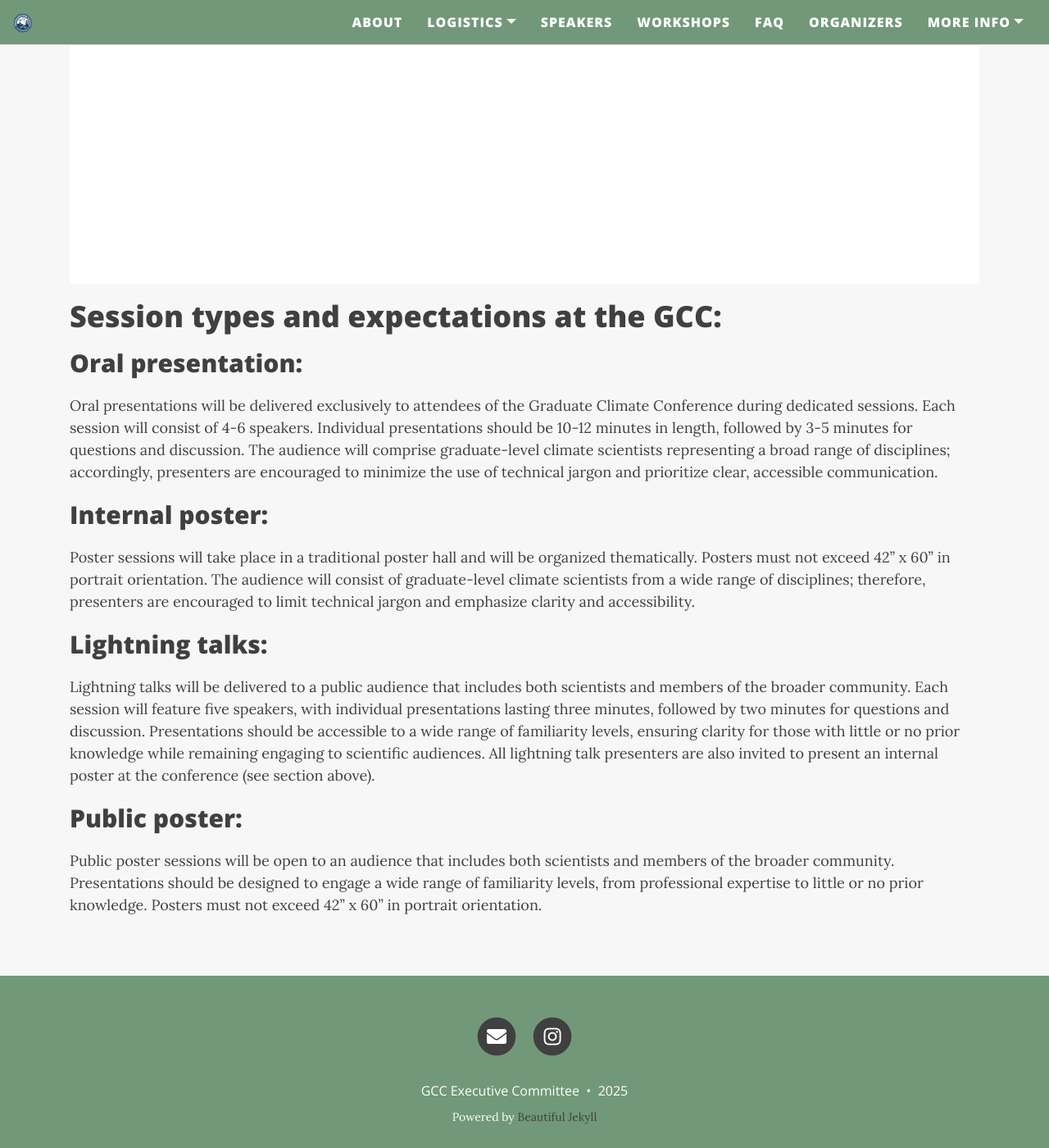
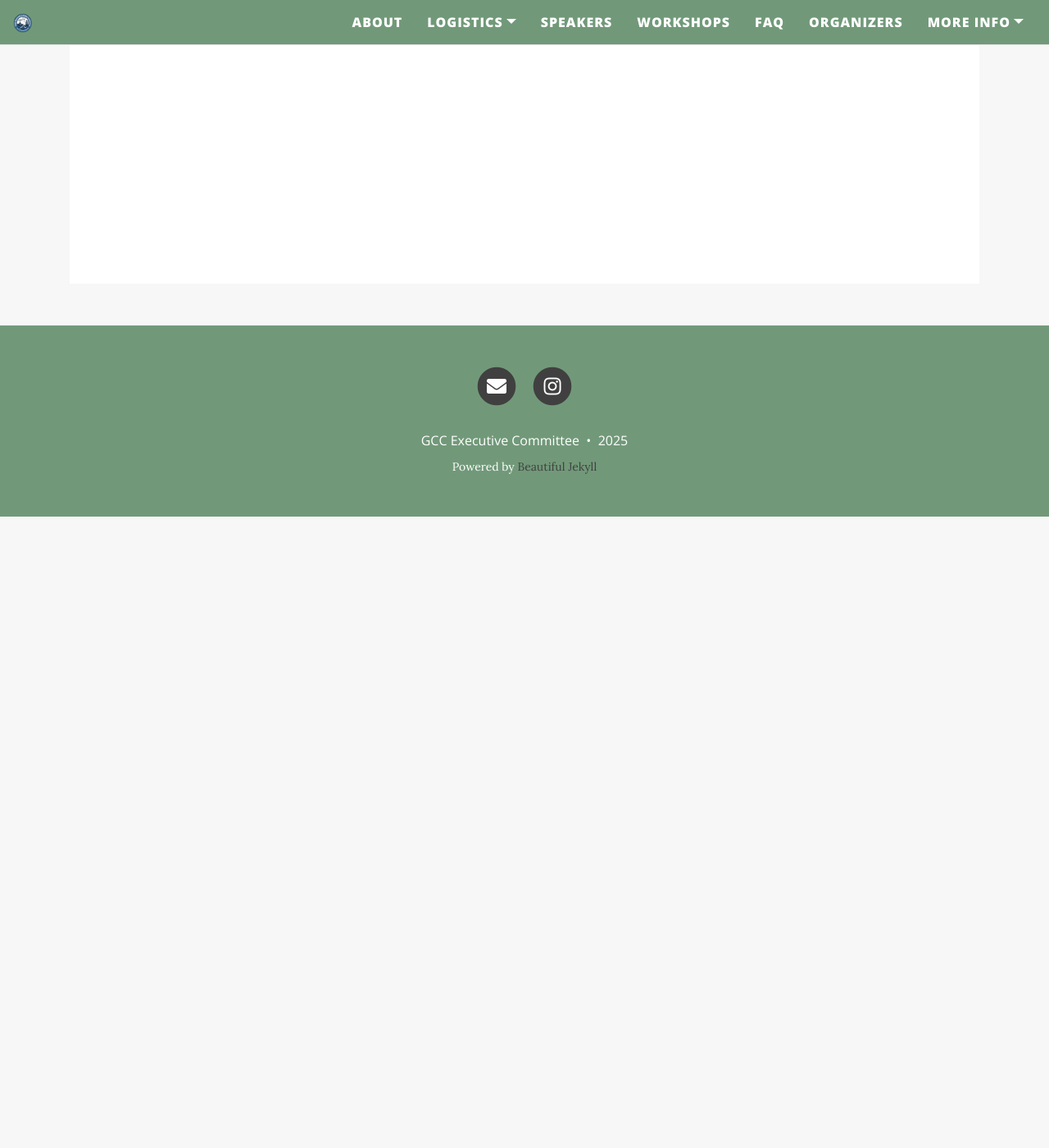
Before and after one commit to graduateclimateconference/graduateclimateconference.github.io, a Jekyll site: the page built from schedule.md, in a window 1280 px wide and 1400 px high, scrolled down 1680 px. Shown: the whole window at 82% size. Built offline with Jekyll 4.4.1, drawn with Linux system fonts in a browser that asks for light colours; nearby versions of some CDN libraries; after the commit the page ends 2310 px from its top, so only the background shows below that.

Commit message:
Update schedule.md

```diff
--- a/schedule.md
+++ b/schedule.md
@@ -10,19 +10,6 @@ cover-img: "/assets/img/path.jpg"
 </div>
 
 <!--[Abstracts](https://graduateclimateconference.github.io/pdf/GCC2024_abstracts.pdf)-->
-
-# Session types and expectations at the GCC:
-## Oral presentation:
-Oral presentations will be delivered exclusively to attendees of the Graduate Climate Conference during dedicated sessions. Each session will consist of 4-6 speakers. Individual presentations should be 10-12 minutes in length, followed by 3-5 minutes for questions and discussion. The audience will comprise graduate-level climate scientists representing a broad range of disciplines; accordingly, presenters are encouraged to minimize the use of technical jargon and prioritize clear, accessible communication.
-
-## Internal poster:
-Poster sessions will take place in a traditional poster hall and will be organized thematically. Posters must not exceed 42" x 60" in portrait orientation. The audience will consist of graduate-level climate scientists from a wide range of disciplines; therefore, presenters are encouraged to limit technical jargon and emphasize clarity and accessibility.
-
-## Lightning talks:
-Lightning talks will be delivered to a public audience that includes both scientists and members of the broader community. Each session will feature five speakers, with individual presentations lasting three minutes, followed by two minutes for questions and discussion. Presentations should be accessible to a wide range of familiarity levels, ensuring clarity for those with little or no prior knowledge while remaining engaging to scientific audiences. All lightning talk presenters are also invited to present an internal poster at the conference (see section above).
-
-## Public poster:
-Public poster sessions will be open to an audience that includes both scientists and members of the broader community. Presentations should be designed to engage a wide range of familiarity levels, from professional expertise to little or no prior knowledge. Posters must not exceed 42" x 60" in portrait orientation.
 
 <!--# Keynote Speakers
 <img src="/assets/img/GCC_schedule.png" alt="Conference schedule">
```
